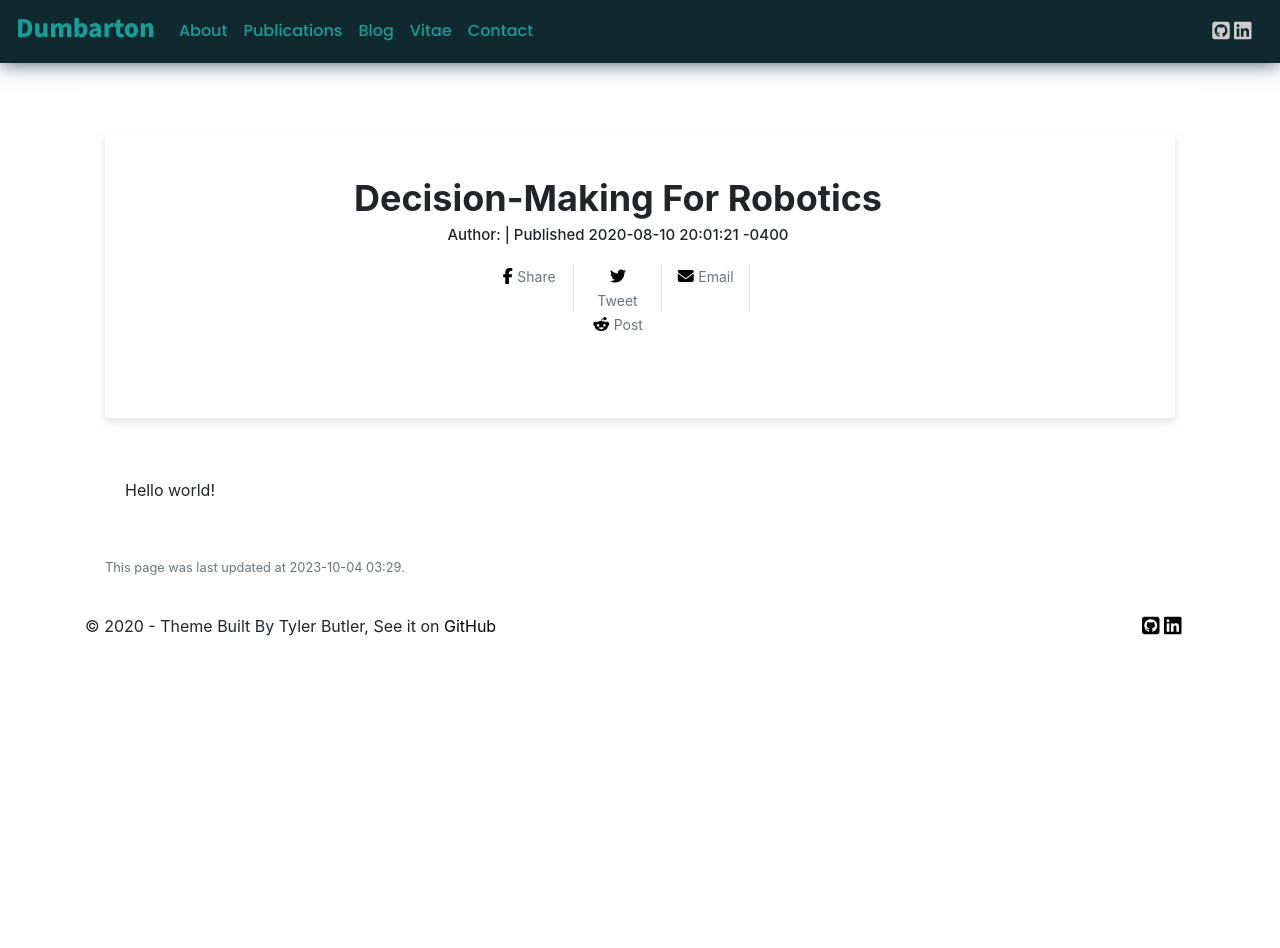
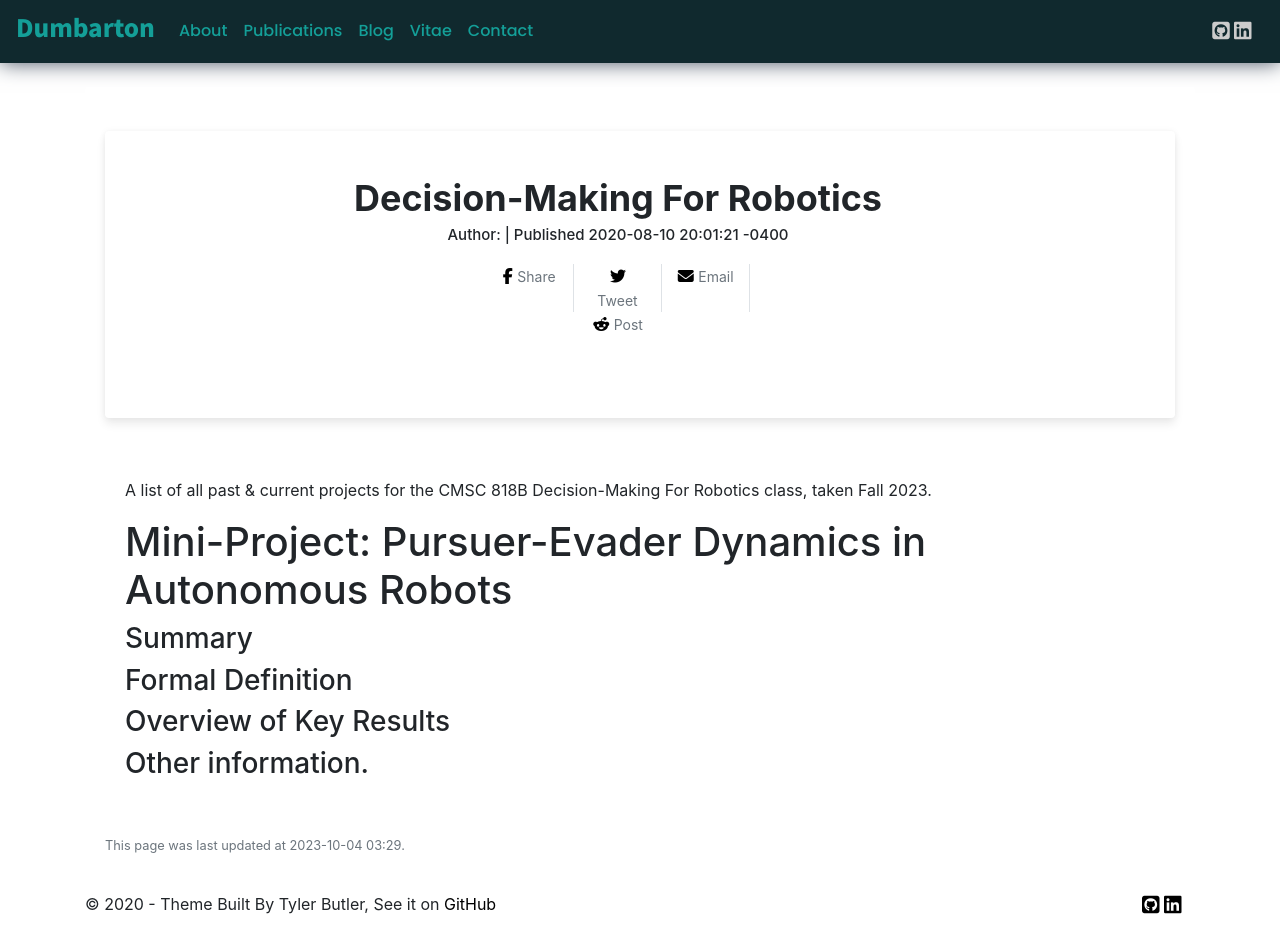
Before and after one commit to kvsakano/kvsakano.github.io, a Jekyll site: the page built from _posts/projects/2023-10-03-818B.md, in a window 1280 px wide. Built offline with Jekyll 4.4.1, drawn with Linux system fonts in a browser that asks for light colours; nearby versions of some CDN libraries; comment, search, counter and statistics services are not loaded; before the commit the page ends 900 px from its top, so only the background shows below that.

Commit message:
hit bare minimum requirements for URL

```diff
--- a/_data/projects.yml
+++ b/_data/projects.yml
@@ -3,7 +3,7 @@
   description: >
     We love robots!
   date: true
-  link: https://kvsakano.github.io/project/2020/08/10/818B.html
+  link: https://kvsakano.github.io/project/2023-10-03/818B.html
   image:  \assets\img\icons\robot_s.png
   tech:
     - python
--- a/_posts/projects/2023-10-03-818B.md
+++ b/_posts/projects/2023-10-03-818B.md
@@ -11,5 +11,14 @@ last-updated: 2023-10-03
 categories: project
 ---
 
+A list of all past & current projects for the CMSC 818B Decision-Making For Robotics class, taken Fall 2023.
 
-Hello world!
+# Mini-Project: Pursuer-Evader Dynamics in Autonomous Robots
+
+### Summary
+
+### Formal Definition
+
+### Overview of Key Results
+
+### Other information.
```
